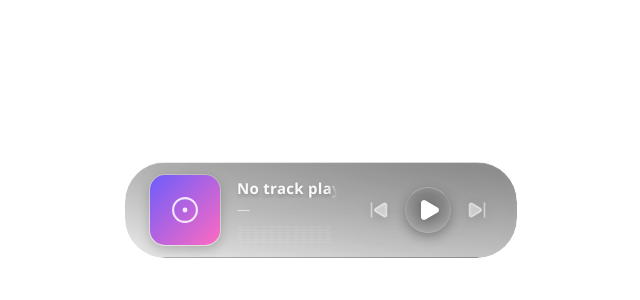
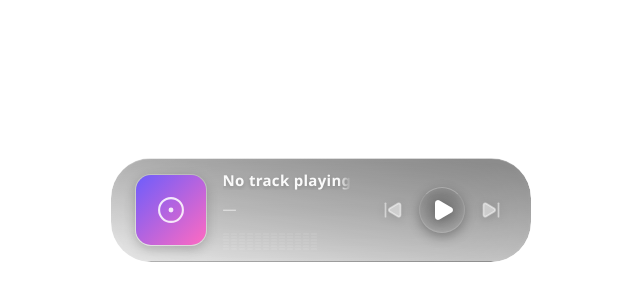
Before and after one commit to davidcepeda1/AeroGlass, a React (Vite) app: page / in a window 1280 px wide. Shown: the part 190-490 px from the top of the page, without its empty margins (319-959 px from the left). Built offline with nearby package versions, Linux system fonts and the light colour scheme.

Commit message:
style: widen window to give title/artist text more room

```diff
--- a/src-tauri/tauri.conf.json
+++ b/src-tauri/tauri.conf.json
@@ -13,7 +13,7 @@
     "windows": [
       {
         "title": "aeroglass",
-        "width": 460,
+        "width": 500,
         "height": 170,
         "resizable": false,
         "decorations": false,
--- a/src/App.css
+++ b/src/App.css
@@ -31,7 +31,7 @@ body,
 
   /* Layout y dimensiones */
   min-width: 200px;
-  max-width: 400px;
+  max-width: 440px;
   width: fit-content;
   height: fit-content;
   display: flex;
@@ -119,7 +119,7 @@ body,
   flex-direction: column;
   justify-content: center;
   overflow: hidden;
-  gap: 2px;
+  gap: 9px;
   opacity: 1;
 }
 
@@ -134,7 +134,7 @@ h1 {
   letter-spacing: 0.3px;
   white-space: nowrap;
   overflow: hidden;
-  max-width: 100px;
+  max-width: 140px;
   text-shadow: 0 2px 4px rgba(0, 0, 0, 0.2);
   display: block;
   position: relative;
@@ -175,14 +175,14 @@ h1:hover span {
 }
 
 p {
-  font-size: 13px;
+  font-size: 14px;
   margin: 0;
   color: rgba(255, 255, 255, 0.6);
   font-weight: 400;
   white-space: nowrap;
   overflow: hidden;
   text-overflow: ellipsis;
-  max-width: 100px;
+  max-width: 140px;
 }
 
 /* =========================
```
Also changed, not shown: .impeccable/config.json.
